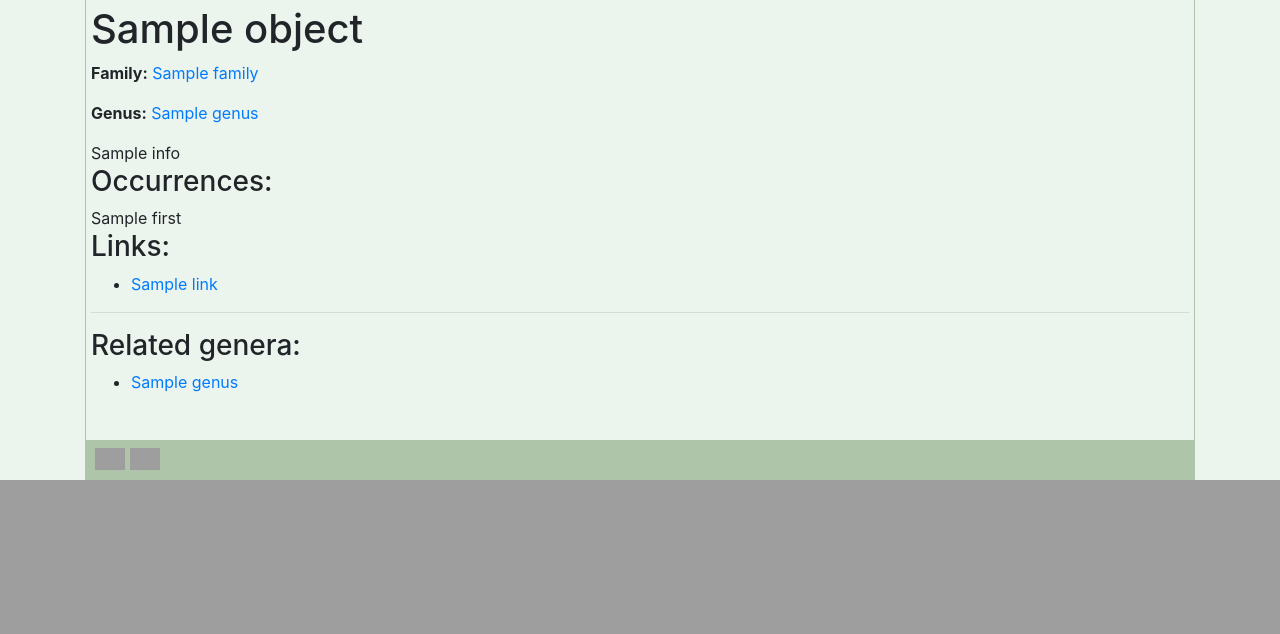
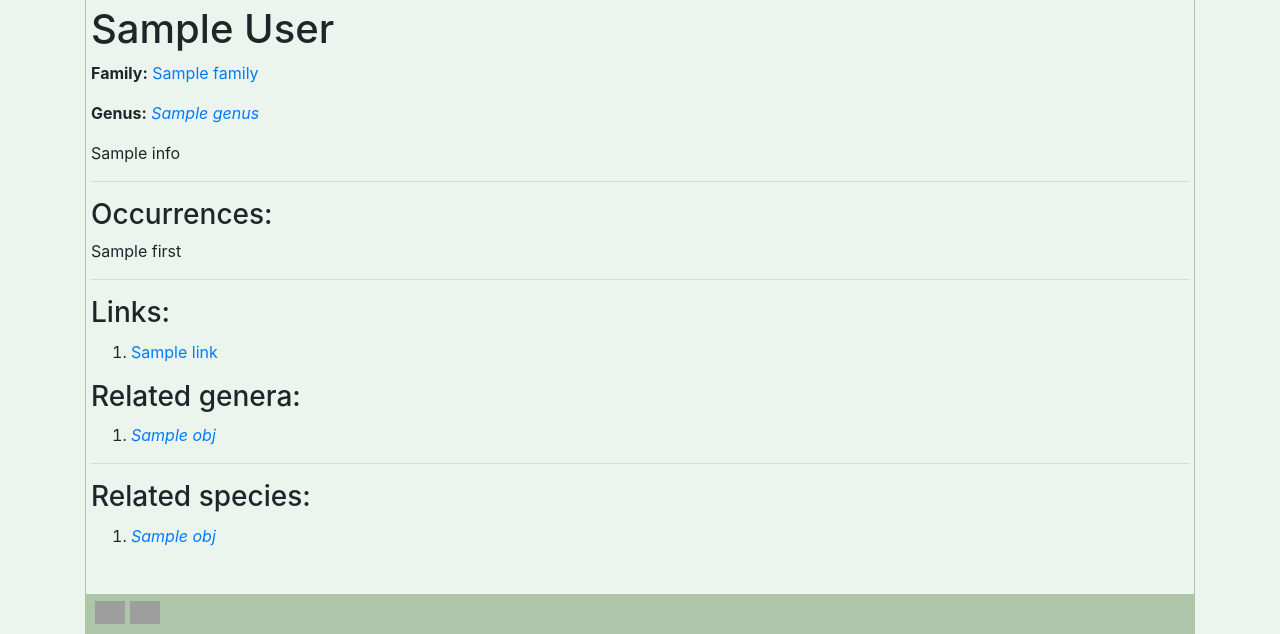
Before and after one commit to VBGI/flora-db, a Django app: template vaplants/flora/templates/common_entity.html in a window 1280 px wide. Shown: the part 889-1523 px from the top of the page. Before the commit the page ends 1369 px from the top, so only its background shows below. Run offline with Django 3.2, Linux system fonts and the light colour scheme; the template is opened without the code that fills it: most values are stand-ins (such as "Sample title", 1, 10 or a date in 2020); parts of the project's set-up code (start-up, migrations or seed data) failed here and were passed over; some libraries are stand-ins or nearby versions; grey boxes are pictures that could not be loaded.

Commit message:
Numbered lists are used

```diff
--- a/vaplants/flora/templates/common_entity.html
+++ b/vaplants/flora/templates/common_entity.html
@@ -1,45 +1,71 @@
 {% extends 'base.html' %}
 {% block content %}
 {% if object %}
+
+{% if object.full_name_as_html %}
+    <h1>{{ object.full_name_as_html }}</h1>
+{% else %}
     <h1>{{ object }}</h1>
+{% endif %}
 
 {% if object.genus.family %}
     <p><strong>Family:</strong> <a href="{% url 'family-detail' object.genus.family.pk %}">{{ object.genus.family }}</a></p>
+{% elif object.family %}
+    <p><strong>Family:</strong> <a href="{% url 'family-detail' object.family.pk %}">{{ object.family }}</a></p>
 {% endif %}
 
 {% if object.genus %}
-    <p><strong>Genus:</strong>  <a href="{% url 'genus-detail' object.genus.pk %}"> {{ object.genus }} </a></p>
+    <p><strong>Genus:</strong>  <a href="{% url 'genus-detail' object.genus.pk %}"> <em>{{ object.genus }}</em> </a></p>
 {% endif %}
 
 {{ object.info }}
 
 {% if object.occurrences.all %}
+    <hr>
     <h3>Occurrences: </h3>
     {{ object.occurrences.first }}
 {% endif %}
 
 {% if object.links.all %}
+    <hr>
     <h3>Links: </h3>
-    <ul>
+    <div class="common-object-list">
+        <ol>
             {% for link in object.links.all %}
             <li>
                 <a href="{{ link.url }}">{{ link.title }}</a>
             </li>
             {% endfor %}
-    </ul>
+        </ol>
+    </div
 {% endif %}
 
 {% if object.genus_set %}
 <hr>
 <h3>Related genera: </h3>
-<ul>
+<div class="common-object-list">
+    <ol>
         {% for obj in object.genus_set.all %}
         <li>
-       <a href="{% url 'genus-detail' obj.pk %}">{{ obj.genus }}</a>
+            <a href="{% url 'genus-detail' obj.pk %}"><em>{{ obj }}</em></a>
         </li>
         {% endfor %}
-</ul>
+    </ol>
+</div>
+{% endif %}
 
+{% if object.species_set %}
+<hr>
+<h3>Related species: </h3>
+<div class="common-object-list">
+    <ol>
+        {% for obj in object.species_set.all %}
+        <li>
+        <a href="{% url 'species-detail' obj.pk %}"><em>{{ obj }}</em></a>
+        </li>
+        {% endfor %}
+    </ol>
+</div>
 {% endif %}
 
 
```
Also changed, not shown: vaplants/flora/templates/common_list.html (+5 -3 lines). Lines whose indentation alone changed are shown as unchanged.
